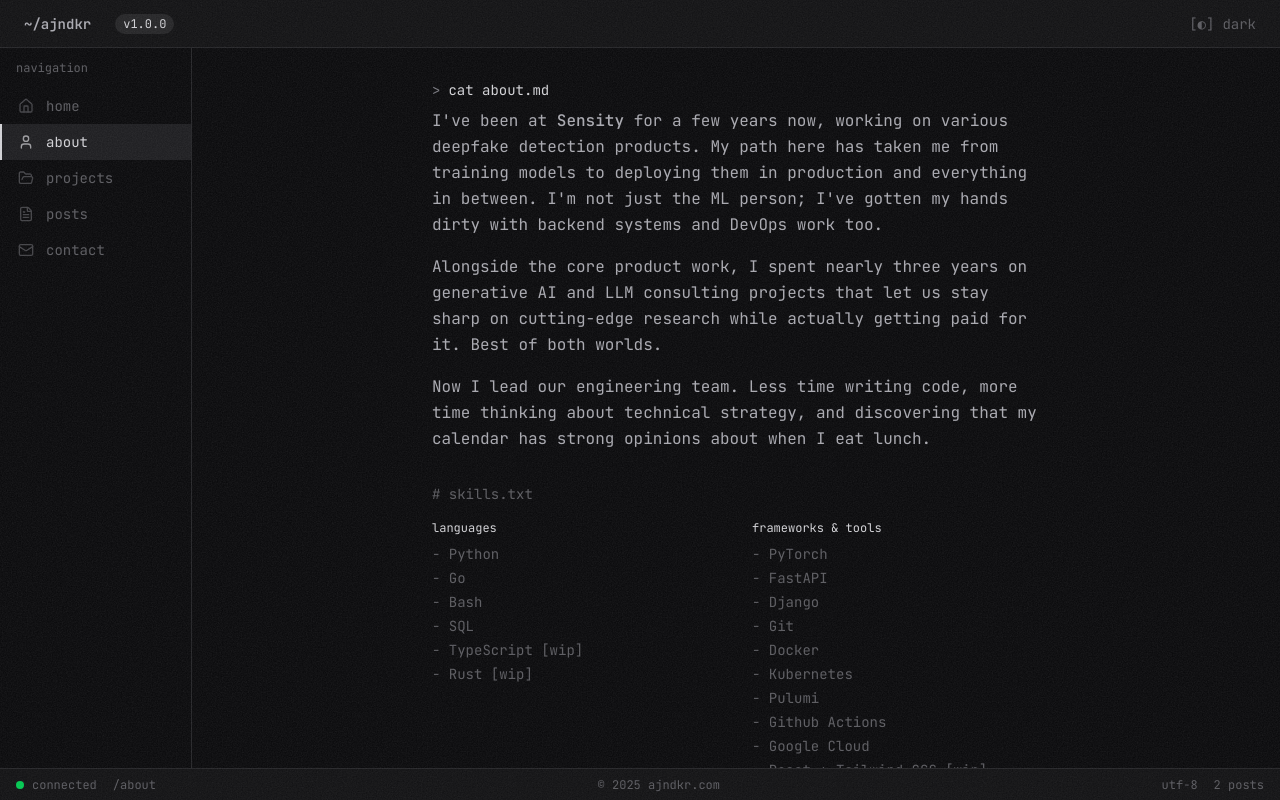
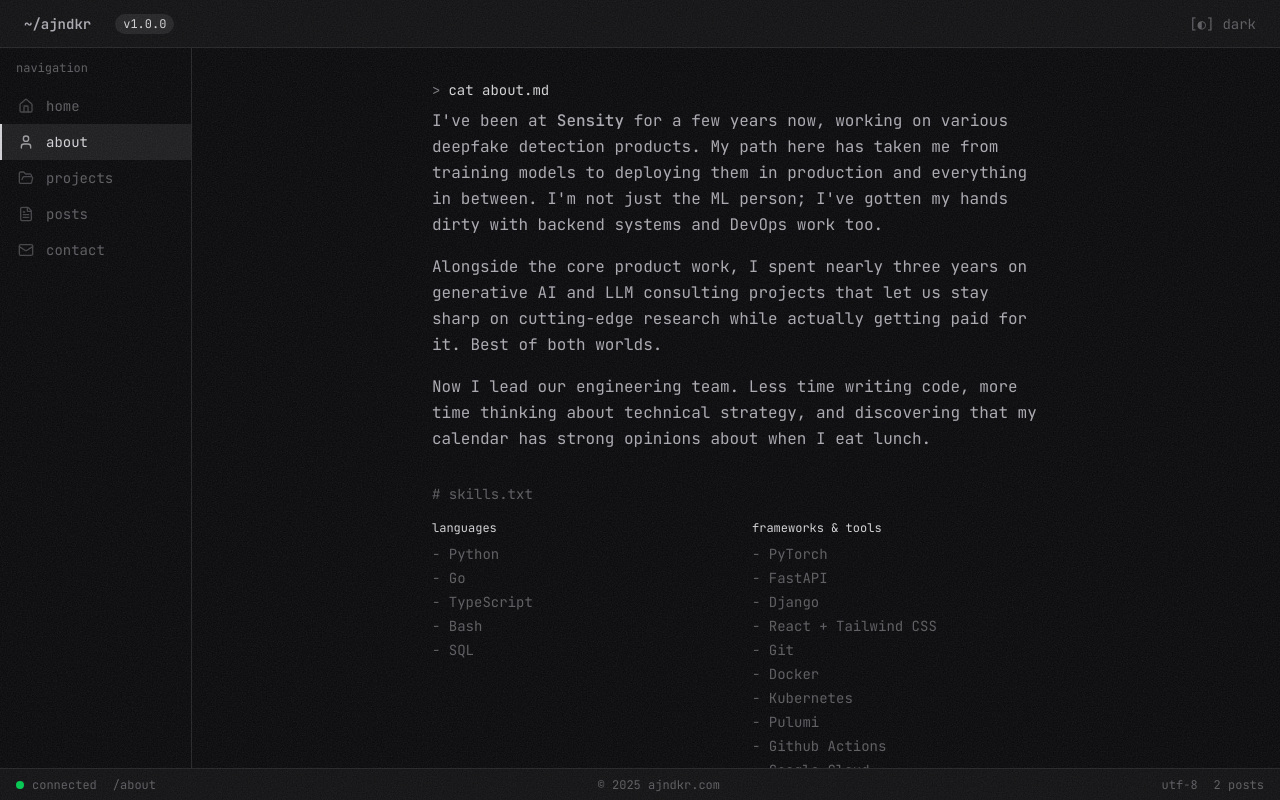
Before and after one commit to ajndkr/ajndkr.github.io, a React (Vite) app: page /about in a window 1280 px wide. Built offline with nearby package versions, Linux system fonts and the light colour scheme.

Commit message:
feat: update featured projects and skills list

```diff
--- a/src/config.ts
+++ b/src/config.ts
@@ -9,18 +9,18 @@ export const SITE_CONFIG = {
   },
   projects: [
     {
-      slug: "pr-pulse",
-      name: "pr-pulse",
-      description: "Generate weekly reports of all code changes in a github repository.",
+      slug: "uv-boilerplate",
+      name: "uv-boilerplate",
+      description: "Template repository for new uv projects with boilerplate code.",
       status: "active",
-      url: "https://github.com/ajndkr/pr-pulse",
+      url: "https://github.com/ajndkr/uv-boilerplate",
     },
     {
-      slug: "devx",
-      name: "devx",
-      description: "CLI for automating my dev workflows.",
+      slug: "claude-usage",
+      name: "claude-usage",
+      description: "Tiny app to track Claude Code usage in real-time.",
       status: "active",
-      url: "https://github.com/ajndkr/devx",
+      url: "https://github.com/ajndkr/claude-usage",
     },
     {
       slug: "lanarky",
@@ -31,8 +31,8 @@ export const SITE_CONFIG = {
     },
   ],
   skills: {
-    languages: ["Python", "Go", "Bash", "SQL", "TypeScript [wip]", "Rust [wip]"],
-    frameworks: ["PyTorch", "FastAPI", "Django", "Git", "Docker", "Kubernetes", "Pulumi", "Github Actions", "Google Cloud", "React + Tailwind CSS [wip]"],
+    languages: ["Python", "Go", "TypeScript", "Bash", "SQL"],
+    frameworks: ["PyTorch", "FastAPI", "Django", "React + Tailwind CSS", "Git", "Docker", "Kubernetes", "Pulumi", "Github Actions", "Google Cloud"],
   }
 } as const;
 
```
